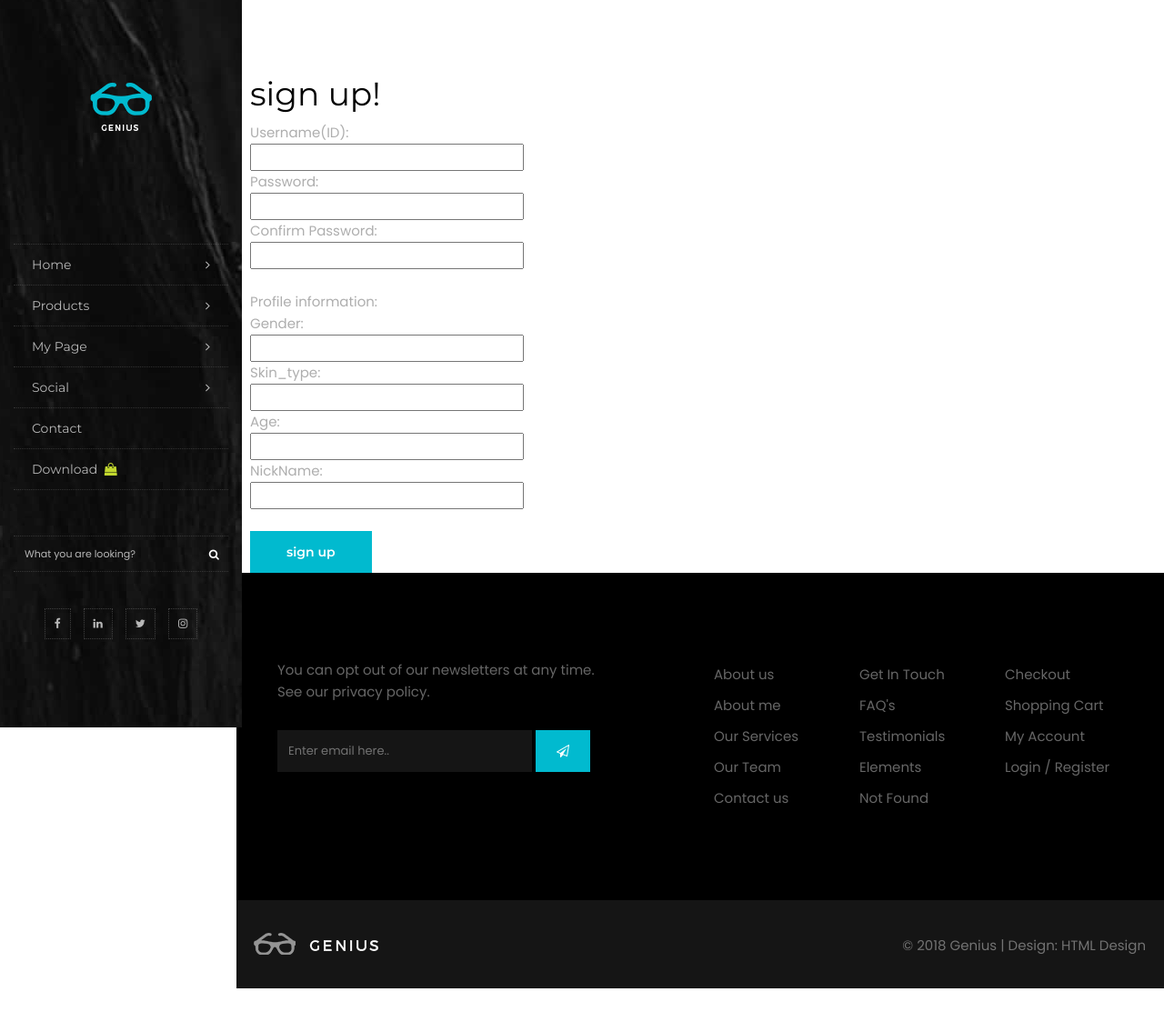
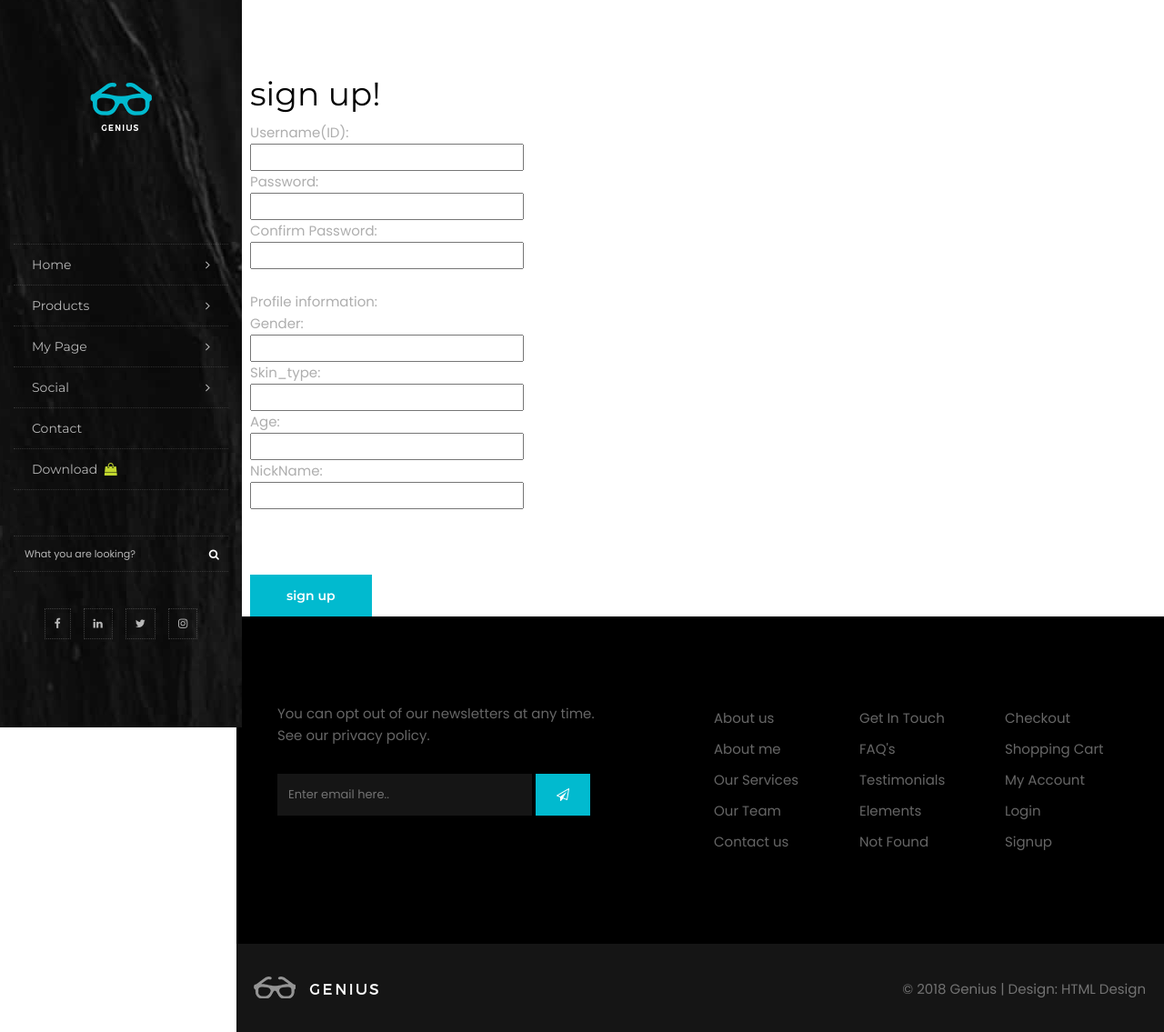
Before and after one commit to codinggosu/finalProject, a Django app: page /accounts/signup/ in a window 1280 px wide. Shown: the whole page at 91% size. Before the commit the page ends 1087 px from the top, so only its background shows below. Run offline with Django 3.2, Linux system fonts and the light colour scheme; some libraries are stand-ins or nearby versions.

Commit message:
finished home page

```diff
--- a/accounts/templates/signup.html
+++ b/accounts/templates/signup.html
@@ -5,7 +5,7 @@
 <div class="container">
     <h1>sign up!</h1>
 
-    <form method="POST" action="{% url 'signup' %}">
+    <form method="POST" action="{% url 'signup' %}" enctype="multipart/form-data">
         {% csrf_token %}
         Username(ID):
         <br>
@@ -37,6 +37,10 @@
         <br>
         <input name="nickname" type="text">
         <br>
+        <!-- Profile picture: -->
+        <br>
+        <!-- <input name="profile_pic" type= "file"> -->
+        <br>
         <br>
         <input type="submit" class="btn btn-primary" value="sign up">
     </form>
--- a/catalog/models.py
+++ b/catalog/models.py
@@ -78,6 +78,8 @@ class Profile(models.Model):
     nickname = models.CharField(max_length=20, default='anonymous')
     image = models.TextField(null=True)
     candidates = models.ManyToManyField("self", symmetrical=False, blank=True)
+    # profile_pic = models.ImageField(upload_to='images/', null=True)
+
 
     def get_absolute_url(self):
         return reverse('profile-detail', args=[str(self.profile_id)])
--- a/catalog/templates/catalog/mypage.html
+++ b/catalog/templates/catalog/mypage.html
@@ -1,10 +1,12 @@
 {% extends "newindex.html" %}
+{% load static %}
+
 
 {% block content %}
 <div align="center">
     <h2> {{context.nickname}}</h2>
     <br>
-    <img src = "{{ profile.image }}" height="300" width="300">
+    <img src = "{{ context.image }}" height="auto" width="300">
     <br>
     <br>
     <p> 성별: {{ context.gender }} </p>
@@ -13,6 +15,7 @@
     <br>
     <br>
     <br>
+
 
     <h3>Reviews Written by this user</h3>
 {% for review in context.get_written_reviews %}
--- a/catalog/templates/catalog/profile_detail.html
+++ b/catalog/templates/catalog/profile_detail.html
@@ -4,7 +4,7 @@
 <div align="center">
     <h2> {{profile.nickname}}</h2>
     <br>
-    <img src = "{{ profile.image }}" height="300" width="300">
+    <img src = "{{ profile.image }}" height="auto" width="300">
     <br>
     <br>
     <p> 성별: {{ profile.gender }} </p>
--- a/catalog/templates/catalog/thanks.html
+++ b/catalog/templates/catalog/thanks.html
@@ -2,7 +2,7 @@
 {% block content %}
 <div align="center">
 <h1> Thank You for your kind review! </h1>
-<img src="https://encrypted-tbn0.gstatic.com/images?q=tbn:ANd9GcTGRZcM5h_---47_iUVr0RxySTzQsSWZPMq8PwVU3wxQxjiu_vu">
+<img src="http://ph.spotvnews.co.kr/news/photo/201712/184703_222192_2823.jpg">
 
 </div>
 {% endblock %}
--- a/catalog/templates/newindex.html
+++ b/catalog/templates/newindex.html
@@ -415,7 +415,7 @@
                                     </div><!-- end magnifier -->
                                 </div><!-- end entry -->
                                 <div class="item-desc">
-                                    <h4><a href="#">{{ items.0 }}</a></h4>
+                                    <h4><a href="item-detail/{{ items.0.item_id }}">{{ items.0 }}</a></h4>
                                     <p>Interdum  malesuada fames ac ante ipsum primis in faucibus. Sed sed. </p>
                                 </div>
                             </div><!-- end post-media -->
@@ -430,7 +430,7 @@
                                     </div><!-- end magnifier -->
                                 </div><!-- end entry -->
                                 <div class="item-desc">
-                                    <h4><a href="#">{{ items.1 }}</a></h4>
+                                    <h4><a href="item-detail/{{ items.1.item_id }}">{{ items.1 }}</a></h4>
                                     <p>Aliquam erat volutpat. Donec pharetra imperdiet metus, eget cras.</p>
                                 </div>
                             </div><!-- end post-media -->
@@ -445,7 +445,7 @@
                                     </div><!-- end magnifier -->
                                 </div><!-- end entry -->
                                 <div class="item-desc">
-                                    <h4><a href="#">{{ items.2 }}</a></h4>
+                                    <h4><a href="item-detail/{{ items.2.item_id }}">{{ items.2 }}</a></h4>
                                     <p>Aenean consectetur semper lorem, sit amet volutpat. </p>
                                 </div>
                             </div><!-- end post-media -->
@@ -460,7 +460,7 @@
                                     </div><!-- end magnifier -->
                                 </div><!-- end entry -->
                                 <div class="item-desc">
-                                    <h4><a href="#">{{ items.3 }}</a></h4>
+                                    <h4><a href="item-detail/{{ items.3.item_id }}">{{ items.3 }}</a></h4>
                                     <p>Nunc vitae metus sagittis, pharetra risus non, luctus ligula volutpat. </p>
                                 </div>
                             </div><!-- end post-media -->
@@ -475,7 +475,7 @@
                                     </div><!-- end magnifier -->
                                 </div><!-- end entry -->
                                 <div class="item-desc">
-                                    <h4><a href="#">{{ items.4 }}</a></h4>
+                                    <h4><a href="item-detail/{{ items.4.item_id }}">{{ items.4 }}</a></h4>
                                     <p>Proin non mollis orci, quis maximus nisi. In imperdiet neque eu metus. </p>
                                 </div>
                             </div><!-- end post-media -->
@@ -490,7 +490,7 @@
                                     </div><!-- end magnifier -->
                                 </div><!-- end entry -->
                                 <div class="item-desc">
-                                    <h4><a href="#">{{ items.5 }}</a></h4>
+                                    <h4><a href="item-detail/{{ items.5.item_id }}">{{ items.5 }}</a></h4>
                                     <p>Etiam fermentum, urna sed varius aliquet, sem enim ultrices arcu amet. </p>
                                 </div>
                             </div><!-- end post-media -->
@@ -505,7 +505,7 @@
                                     </div><!-- end magnifier -->
                                 </div><!-- end entry -->
                                 <div class="item-desc">
-                                    <h4><a href="#">{{ items.6 }}</a></h4>
+                                    <h4><a href="item-detail/{{ items.6.item_id }}">{{ items.6 }}</a></h4>
                                     <p>Ut convallis mollis est, eu tincidunt magna varius dignissim. Sed sed.</p>
                                 </div>
                             </div><!-- end post-media -->
@@ -520,14 +520,14 @@
                                     </div><!-- end magnifier -->
                                 </div><!-- end entry -->
                                 <div class="item-desc">
-                                    <h4><a href="#">{{ items.7 }}</a></h4>
+                                    <h4><a href="item-detail/{{ items.7.item_id }}">{{ items.7 }}</a></h4>
                                     <p>Ut porttitor aliquet auctor. Donec pellentesque libero et mattis amet. </p>
                                 </div>
                             </div><!-- end post-media -->
 
                             <div class="post-media pitem item-w1 item-h1 cat1">
                                 <div class="entry">
-                                    <img src= "{% static "images/upload/desc_work_09.png" %}" alt="" class="img-responsive">
+                                    <img src= "{{ items.8.image}}" alt="" class="img-responsive">
                                     <div class="magnifier">
                                         <a class="golink" href="#">
                                            <i class="fa fa-link"></i>
@@ -535,14 +535,14 @@
                                     </div><!-- end magnifier -->
                                 </div><!-- end entry -->
                                 <div class="item-desc">
-                                    <h4><a href="#">Sweet Admin Dashboard</a></h4>
+                                    <h4><a href="item-detail/{{ items.8.item_id }}">{{ items.8 }}</a></h4>
                                     <p>Aliquam quis euismod metus, vitae iaculis ipsum. Aliquam non enim sed.</p>
                                 </div>
                             </div><!-- end post-media -->
 
                             <div class="post-media pitem item-w1 item-h1 cat1">
                                 <div class="entry">
-                                    <img src="{% static "images/upload/desc_work_10.png" %}" alt="" class="img-responsive">
+                                    <img src= "{{ items.9.image}}" alt="" class="img-responsive">
                                     <div class="magnifier">
                                         <a class="golink" href="#">
                                            <i class="fa fa-link"></i>
@@ -550,14 +550,14 @@
                                     </div><!-- end magnifier -->
                                 </div><!-- end entry -->
                                 <div class="item-desc">
-                                    <h4><a href="#">Smooth Keyboard Design</a></h4>
+                                    <h4><a href="item-detail/{{ items.9.item_id }}">{{ items.9 }}</a></h4>
                                     <p>Nunc aliquet mi ante. Nulla magna ante, porttitor in sagittis posuere. </p>
                                 </div>
                             </div><!-- end post-media -->
 
                             <div class="post-media pitem item-w1 item-h1 cat2">
                                 <div class="entry">
-                                    <img src="{% static "images/upload/desc_work_11.png" %}"alt="" class="img-responsive">
+                                    <img src= "{{ items.10.image}}" alt="" class="img-responsive">
                                     <div class="magnifier">
                                         <a class="golink" href="#">
                                            <i class="fa fa-link"></i>
@@ -565,14 +565,14 @@
                                     </div><!-- end magnifier -->
                                 </div><!-- end entry -->
                                 <div class="item-desc">
-                                    <h4><a href="#">Click Smart App</a></h4>
+                                    <<h4><a href="item-detail/{{ items.10.item_id }}"> {{ items.10 }}</a></h4>
                                     <p>Vivamus mattis sit amet ipsum vitae pretium. Proin vitae nulla nullam. </p>
                                 </div>
                             </div><!-- end post-media -->
 
                             <div class="post-media pitem item-w1 item-h1 cat3">
                                 <div class="entry">
-                                    <img src="{% static "images/upload/desc_work_12.png" %}" alt="" class="img-responsive">
+                                    <img src= "{{ items.11.image}}" alt="" class="img-responsive">
                                     <div class="magnifier">
                                         <a class="golink" href="#">
                                            <i class="fa fa-link"></i>
@@ -580,7 +580,7 @@
                                     </div><!-- end magnifier -->
                                 </div><!-- end entry -->
                                 <div class="item-desc">
-                                    <h4><a href="#">Gabfire Vector Logo</a></h4>
+                                    <h4><a href="item-detail/{{ items.11.item_id }}">{{ items.11 }}</a></h4>
                                     <p>Maecenas nisl magna, ultricies lobortis tortor vel, dapibus cras amet. </p>
                                 </div>
                             </div><!-- end post-media -->
@@ -755,13 +755,12 @@
                     <div class="col-lg-4 col-md-12">
                         <div class="blog-box">
                             <div class="post-media">
-
-                                <a href="#"><img src="{%static "images/upload/blog_01.jpg" %}" alt="" class="img-responsive"></a>
+                                <a href="#"><img src="{{ reviewers.0.image }}" alt="" class="img-responsive"></a>
                             </div><!-- end media -->
 
                             <div class="blog-desc">
-                                <h4><a href="#">{{ reviews }}</a></h4>
-                                <p>Praesent at suscipit ligula. Suspendisse pre neque, quis suscipit enim. sed maximus, mia auctor.</p>
+                                <h4><a href="{{ reviewers.0.get_absolute_url }}">{{ reviewers.0 }}</a></h4>
+                                <p> {{ reviews.0 }}</p>
                             </div><!-- end blog-desc -->
 
                             <div class="post-meta">
@@ -777,12 +776,12 @@
                     <div class="col-lg-4 col-md-12">
                         <div class="blog-box">
                             <div class="post-media">
-                                <a href="#"><img src="{%static "images/upload/blog_01.jpg" %}"  alt="" class="img-responsive"></a>
+                                <a href="#"><img src="{{ reviewers.1.image }}" alt="" class="img-responsive"></a>
                             </div><!-- end media -->
 
                             <div class="blog-desc">
-                                <h4><a href="#">The most suitable web design</a></h4>
-                                <p>Sed suscipit neque in erat posuere tristique aliquam porta vestibulum. Cras placerat tincidunt. </p>
+                                <h4><a href="{{ reviewers.1.get_absolute_url }}">{{ reviewers.1 }}</a></h4>
+                                <p> {{ reviews.1 }}</p>
                             </div><!-- end blog-desc -->
 
                             <div class="post-meta">
@@ -798,12 +797,12 @@
                     <div class="col-lg-4 col-md-12">
                         <div class="blog-box">
                             <div class="post-media">
-                                <a href="#"><img src="{%static "images/upload/blog_01.jpg" %}"  alt="" class="img-responsive"></a>
+                                <a href="#"><img src="{{ reviewers.2.image }}" alt="" class="img-responsive"></a>
                             </div><!-- end media -->
 
                             <div class="blog-desc">
-                                <h4><a href="#">Design for all mobile devices</a></h4>
-                                <p>Suspendisse scelerisque ex ac mattis molestie vel enim ut massa placerat faucibus sed ut dui vivamus. </p>
+                                <h4><a href="{{ reviewers.2.get_absolute_url }}">{{ reviewers.2 }}</a></h4>
+                                <p> {{ reviews.2 }}</p>
                             </div><!-- end blog-desc -->
 
                             <div class="post-meta">
@@ -891,7 +890,8 @@
                                     <li><a href="shop-checkout.html">Checkout</a></li>
                                     <li><a href="shop-cart.html">Shopping Cart</a></li>
                                     <li><a href="shop-account.html">My Account</a></li>
-                                    <li><a href="/accounts/signup">Login / Register</a></li>
+                                    <li><a href="/accounts/login">Login</a></li>
+                                    <li><a href="/accounts/signup">Signup</a></li>
                                 </ul>
                             </div><!-- end list-widget -->
                         </div><!-- end widget -->
--- a/catalog/urls.py
+++ b/catalog/urls.py
@@ -3,7 +3,7 @@ from catalog import views
 
 
 urlpatterns = [
-    path('', views.index, name='index'),
+    path('', views.test, name='index'),
     path('items', views.ItemListView.as_view(), name='items'),
     path('users', views.ProfileListView.as_view(), name='users'),
     path('rates', views.RateListView.as_view(), name='rates'),
@@ -27,4 +27,5 @@ urlpatterns = [
     path('profile-detail/<int:profile_id>', views.profile_detail, name='profile-detail'),
     path('sample/<int:pk>', views.sample, name='sample'),
     path('recotest', views.recotest, name='recotest'),
+
 ]
--- a/recoduct/settings.py
+++ b/recoduct/settings.py
@@ -38,7 +38,7 @@ INSTALLED_APPS = [
     'django.contrib.messages',
     'django.contrib.staticfiles',
     'catalog.apps.CatalogConfig',
-    'accounts.apps.AccountsConfig'
+    'accounts.apps.AccountsConfig',
 ]
 
 MIDDLEWARE = [
@@ -122,3 +122,5 @@ USE_TZ = True
 # https://docs.djangoproject.com/en/2.1/howto/static-files/
 
 STATIC_URL = '/static/'
+MEDIA_URL = '/media/'
+MEDIA_ROOT = os.path.join(BASE_DIR, 'media')
```
Also changed, not shown: accounts/views.py (+8 -1 lines), catalog/templates/catalog/all_products.html (+8 -0 lines), catalog/views.py (+11 -7 lines), catalog/media/images/1234.jpg (added), catalog/migrations/0004_profile_profile_pic.py (added), catalog/migrations/0005_remove_profile_profile_pic.py (added), catalog/static/media/images/1234.jpg (added), media/images/1234.jpg (added).
